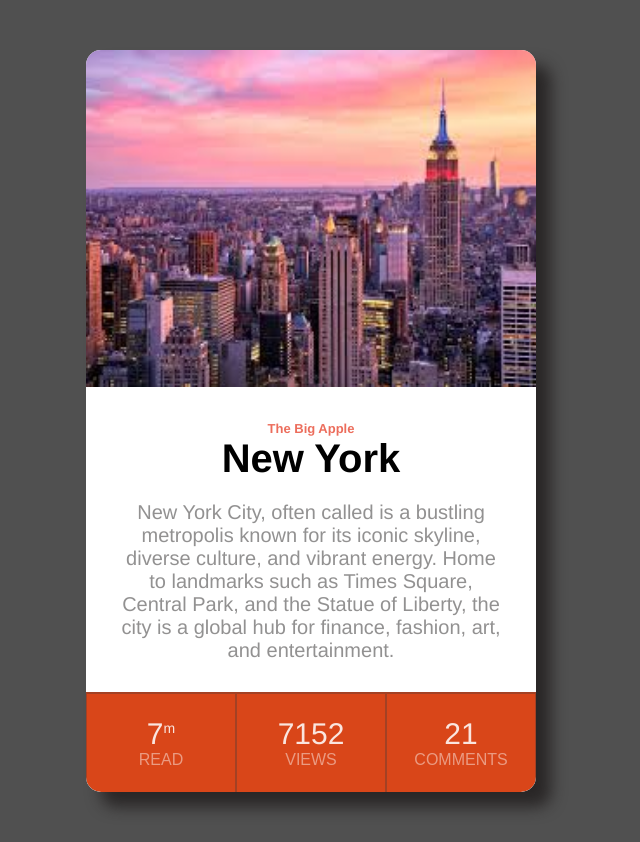
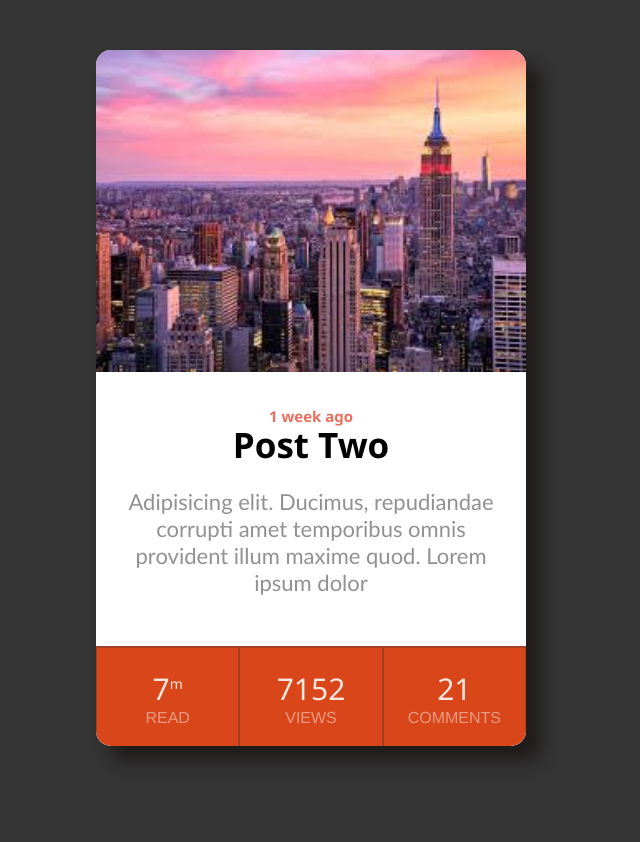
Before and after one commit to kevit-devanshi-kadecha/Card-Component, a plain HTML site: page index.html in a window 1280 px wide. Shown: the whole page, without its empty margins (329-969 px from the left). After the commit the page ends 800 px from the top, so only its background shows below. Drawn offline with Linux system fonts and the light colour scheme.

Commit message:
Changed the fontfamily and the colors used

```diff
--- a/index.html
+++ b/index.html
@@ -10,11 +10,10 @@
     <div class="card">
         <img class="hero-image" src="images/HeroImage.jpg">
         <div class="card-text">
-            <h6 class="small-title">The Big Apple</h6>
-            <h2 class="title">New York</h2>
+            <h6 class="small-title">1 week ago</h6>
+            <h2 class="title">Post Two</h2>
             <p class="description">
-                New York City, often called  is a bustling metropolis known for its iconic skyline, diverse culture, and vibrant energy.
-                Home to landmarks such as Times Square, Central Park, and the Statue of Liberty, the city is a global hub for finance, fashion, art, and entertainment.
+                Adipisicing elit. Ducimus, repudiandae corrupti amet temporibus omnis provident illum maxime quod. Lorem ipsum dolor
             </p>
         </div>
         <div class="card-stats">
--- a/style.css
+++ b/style.css
@@ -10,19 +10,19 @@ body{
     margin: 0;
     align-items: center;
     justify-content: center;
-    background-color: #000000af;
+    background-color: #000000cb;
     color: #333333b2;
 }
 
 .card{
     align-items: center;
     justify-content: center;
-    box-shadow: 15px 15px 15px rgba(29, 24, 24, 0.74);
+    box-shadow: 15px 15px 15px rgba(29, 24, 24, 0.863);
     font-family: 'Franklin Gothic Medium', Arial, sans-serif;
     border-radius: 15px;
     background-color: #ffffff;
     text-align: center;
-    width: 450px;
+    width: 430px;
     overflow: hidden;
     margin: 50px auto;
 }
@@ -34,23 +34,29 @@ body{
 }
 .small-title{
     color: rgba(230, 59, 36, 0.747);
-    font-size: 13px;
+    font-family: 'Segoe UI', Tahoma, Geneva, Verdana, sans-serif;
+    font-size: 15px;
+    margin-bottom: -5px;
 }
 .card-text {
    grid-area:text;
    margin: 30px;
 }
 .card-text h2{
-    font-family: 'Franklin Gothic Medium', 'Arial Narrow', Arial, sans-serif;
+    font-family:'Segoe UI', Tahoma, Geneva, Verdana, sans-serif;
     color: black;
-    font-size: 40px;
+    font-size: 35px;
     text-align: center;
     margin-bottom: 20px;
+    font-weight: 20px;
 }
 .card-text p{
-    font-family: 'Franklin Gothic Medium', 'Arial Narrow', Arial, sans-serif;
-    font-size: 20px;
+    font-family:'Gill Sans', 'Gill Sans MT', Calibri, 'Trebuchet MS', sans-serif;
+    font-size: 22px;
+    text-align: center;
     color:#2e2c2c85;
+    margin-top: 20px;
+    margin-bottom: 50px;
 }
 .card-stats {
     height: 100px;
@@ -82,12 +88,13 @@ body{
     border-top: 2px solid rgba(63, 56, 56, 0.342);;
 }
 .card-stats .stat-value{
-    font-variant-numeric: lining-nums;
+    font-family:'Segoe UI', Tahoma, Geneva, Verdana, sans-serif;
+    font-weight: 300px;
     color: #ffffffdc;
     font-size: 30px;
 }
 .card-stats .stat-label{
-    font-family:sans-serif;
+    font-family:'Franklin Gothic Medium', 'Arial Narrow', Arial, sans-serif;
     color:#ffffff75;
 }
 
@@ -96,3 +103,7 @@ body{
     vertical-align: super; /* Superscript positioning */
     color: #ffffffdc; /* Match the color of the main text */
 }
+
+h1 h2{
+    color: #fff;
+}
```
